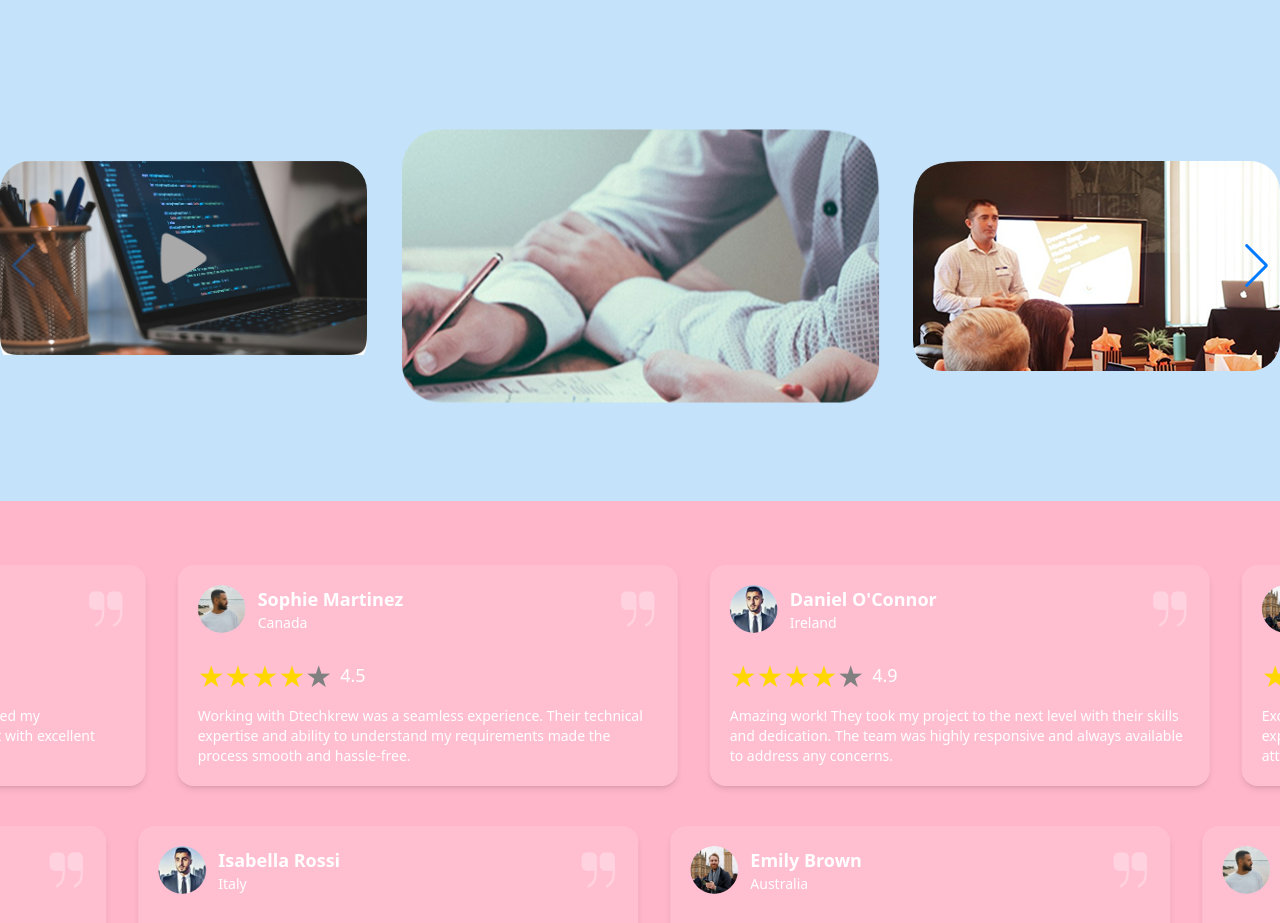
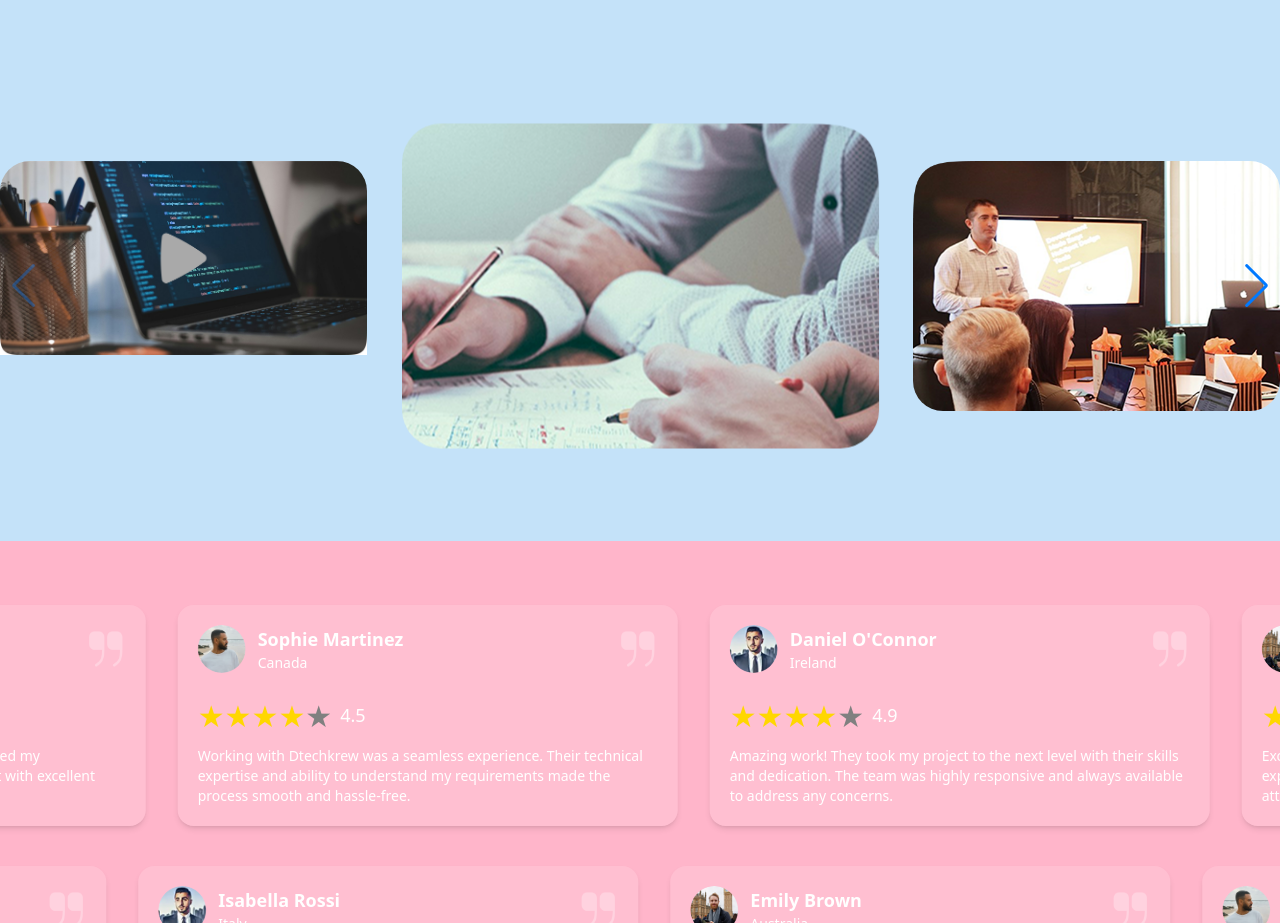
Before and after one commit to DevFrontMubeen78/company-site, a React (Vite) app: page / in a window 1280 px wide. Shown: the part 5385-6308 px from the top of the page. Built offline with nearby package versions, Linux system fonts and the light colour scheme.

Commit message:
swiper slider

```diff
--- a/src/components/PicTestimonial.jsx
+++ b/src/components/PicTestimonial.jsx
@@ -7,9 +7,13 @@ import 'swiper/css';
 import 'swiper/css/navigation';
 import 'swiper/css/pagination';
 import 'swiper/css/scrollbar';
-import video1 from '../../public/images/home/video1.jpg';
-import video2 from '../../public/images/home/video2.png';
-import video3 from '../../public/images/home/video3.png';
+
+const swiperSlider = [
+    "/images/home/video1.jpg",
+    "/images/home/video2.png",
+    "/images/home/video3.png",
+    "/images/home/video3.png",
+]
 
 const PicTestimonial = () => {
     return (
@@ -32,36 +36,24 @@ const PicTestimonial = () => {
                         navigation={{ clickable: true }}
                         breakpoints={{
                             320: { slidesPerView: 1 },
-                            640: { slidesPerView: 2},
-                            1024: { slidesPerView: 3},
-                            1280: { slidesPerView: 3},
+                            640: { slidesPerView: 2 },
+                            1024: { slidesPerView: 3 },
+                            1280: { slidesPerView: 3 },
                         }}
                     >
-                        <SwiperSlide>
-                            <div className="testSlider">
-                                <img src={video1} alt="" />
-                            </div>
-                        </SwiperSlide>
-                        <SwiperSlide>
-                            <div className="testSlider">
-                                <img src={video2} alt="" />
-                            </div>
-                        </SwiperSlide>
-                        <SwiperSlide>
-                            <div className="testSlider">
-                                <img src={video3} alt="" />
-                            </div>
-                        </SwiperSlide>
-                        <SwiperSlide>
-                            <div className="testSlider">
-                                <img src={video1} alt="" />
-                            </div>
-                        </SwiperSlide>
-                        <SwiperSlide>
-                            <div className="testSlider">
-                                <img src={video2} alt="" />
-                            </div>
-                        </SwiperSlide>
+                        {
+                            swiperSlider.map((items, index) => {
+                                return (
+                                    <SwiperSlide key={index} >
+                                        <div className="testSlider">
+                                            <img className='object-cover' src={items} alt="" />
+                                        </div>
+                                    </SwiperSlide>
+                                )
+                            })
+                        }
+
+
                     </Swiper>
                 </div>
             </div>
--- a/src/index.css
+++ b/src/index.css
@@ -86,7 +86,7 @@ body, .header {
 
 .PicTestimonial .testSlider {
   overflow: hidden;
-  height: 210px;
+  height: 250px;
   border-radius: 30px;
 }
 
```
